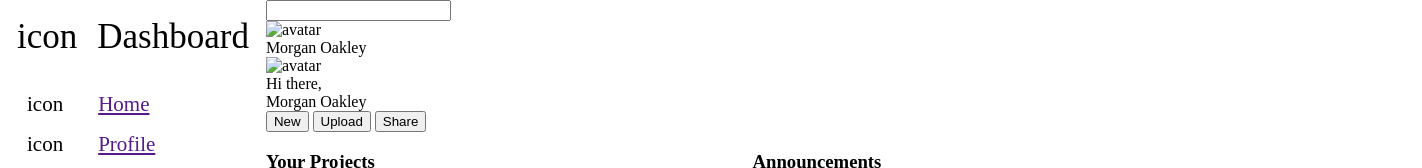
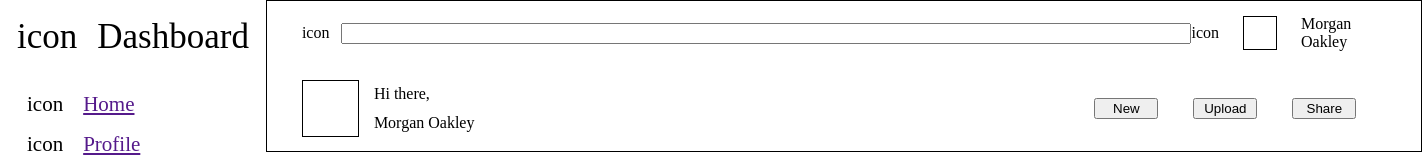
Before and after one commit to cacheup/dashboard, a plain HTML site: page index.html in a window 1280 px wide. Shown: the top 168 px of the page, 1422 px wide, since content can reach past the window. Drawn offline with Linux system fonts and the light colour scheme.

Commit message:
Build layout for the header

```diff
--- a/index.html
+++ b/index.html
@@ -26,17 +26,22 @@
     <div class="header">
       <div class="top">
         <div class="search">
-          <label for="search"></label>
+          <label for="search">icon</label>
           <input type="search" id="search" name="search">
         </div>
-        <img src="" alt="avatar">
-        <p class="user-name">Morgan Oakley</p>
+        <div class="right">
+          <span>icon</span>
+          <div class="avatar"></div>
+          <p class="user-name">Morgan Oakley</p>
+        </div>
       </div>
       <div class="bottom">
-        <img class="avatar" src="" alt="avatar">
-        <div class="user-info">
-          <p class="greeting">Hi there,</p>
-          <p>Morgan Oakley</p>
+        <div class="left">
+          <div class="avatar"></div>
+          <div class="user-info">
+            <p class="greeting">Hi there,</p>
+            <p>Morgan Oakley</p>
+          </div>
         </div>
         <button>New</button>
         <button>Upload</button>
--- a/styles.css
+++ b/styles.css
@@ -16,7 +16,7 @@ body {
 .container {
   display: grid;
   grid-template-columns: 1fr 4fr;
-  grid-template-rows: 3fr 17fr;
+  grid-template-rows: 19% auto;
   height: 100%;
 }
 
@@ -39,7 +39,7 @@ ul {
   padding-left: 10px;
 }
 
-span {
+.sidebar span {
   margin-right: 20px;
 }
 
@@ -54,6 +54,74 @@ ul span {
 .header {
   grid-column: 2;
   display: grid;
+  align-content: space-around;
+  border: 1px solid black;
+}
+
+.top {
+  display: grid;
+  grid-auto-flow: column;
+  padding-left: 35px;
+  padding-right: 70px;
+  grid-template-columns: 3fr 1fr;
+}
+
+.top .search {
+  display: grid;
+  grid-auto-flow: column;
+  justify-content: start;
+  column-gap: 12px;
+  align-items: center;
+}
+
+.top .right {
+  display: grid;
+  grid-auto-flow: column;
+  justify-content: end;
+  align-items: center;
+  column-gap: 25px;
+}
+
+.top .avatar {
+  height: 32px;
+  width: 32px;
+  outline: 1px solid black;
+}
+
+input {
+  width: 850px;
+}
+
+.bottom {
+  display: grid;
+  grid-auto-flow: column;
+  align-items: center;
+  padding-left: 35px;
+  padding-right: 65px;
+  grid-template-columns: 1fr;
+  column-gap: 35px;
+}
+
+.bottom .avatar {
+  width: 55px;
+  height: 55px;
+  border: 1px solid black;
+}
+
+.bottom .left {
+  display: grid;
+  grid-auto-flow: column;
+  justify-content: start;
+  column-gap: 15px;
+}
+
+.bottom .user-info {
+  display: grid;
+  align-items: center;
+}
+
+.bottom button {
+  width: 64px;
 }
 
 .main-content {
```
